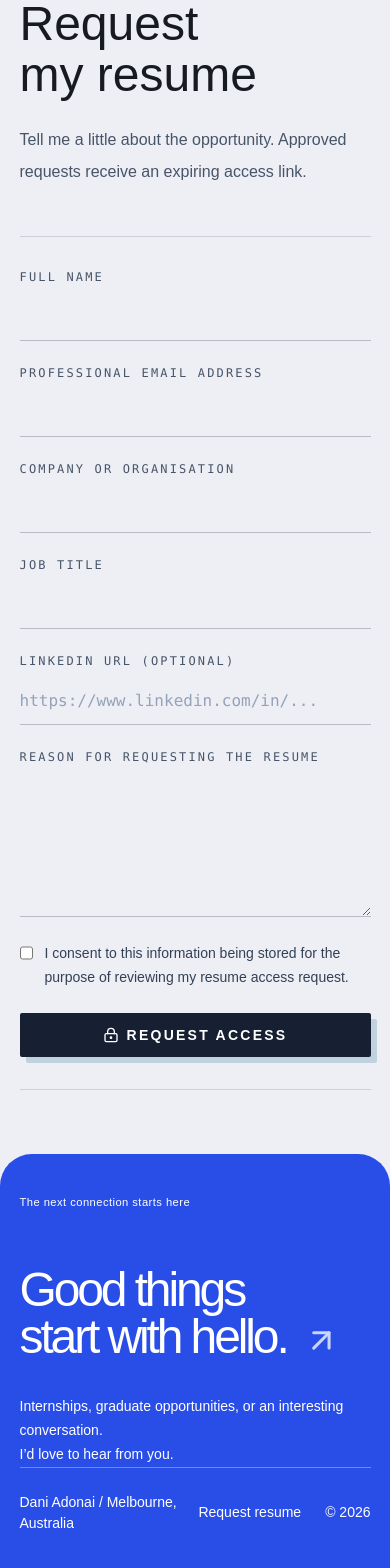
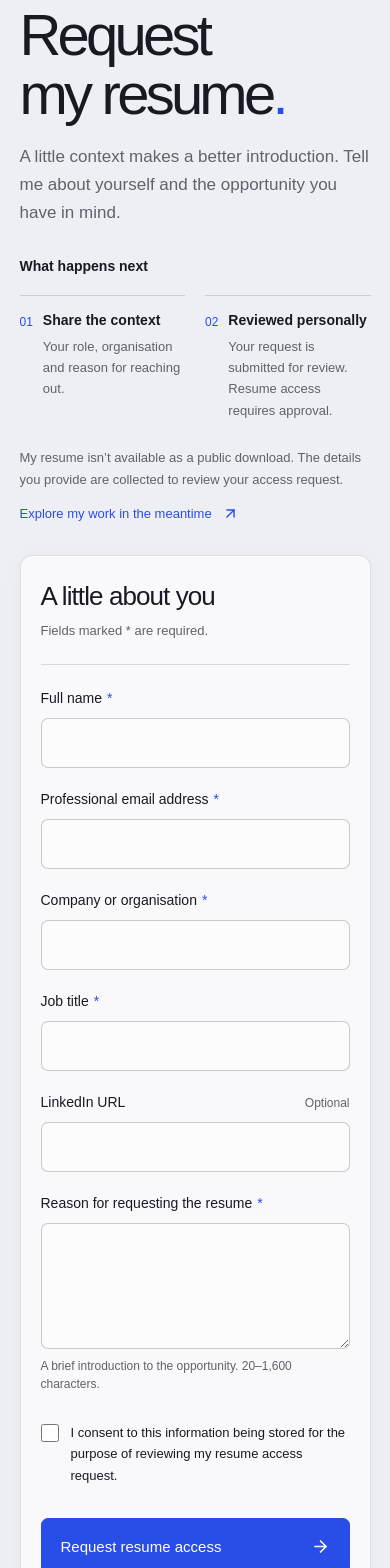
Before and after one commit to xcxcod/xcxcod.github.io, a Next.js app: page /resume in a window 390 px wide. Shown: the part 220-1788 px from the top of the page. Built offline with nearby package versions, Linux system fonts and the light colour scheme; no server answers.

Commit message:
feat: polish resume request layout and submission experience

```diff
--- a/src/app/resume/page.tsx
+++ b/src/app/resume/page.tsx
@@ -1,13 +1,27 @@
+import { ArrowUpRight, FileText } from "lucide-react";
 import { ResumeRequestForm } from "@/components/forms/resume-request-form";
-import { SectionHeading } from "@/components/ui/section-heading";
 
 export default function ResumePage() {
   return (
-    <section className="section-shell grid gap-12 py-16 sm:py-24 lg:grid-cols-[0.8fr_1.2fr]">
-      <SectionHeading eyebrow="Resume" title="Request my resume">
-        Tell me a little about the opportunity. Approved requests receive an expiring access link.
-      </SectionHeading>
-      <ResumeRequestForm />
+    <section className="resume-request-page" aria-labelledby="resume-title">
+      <div className="resume-page-caption"><span>Resume / A professional introduction</span><FileText size={18} aria-hidden="true" /></div>
+      <div className="resume-composition">
+        <div className="resume-introduction">
+          <p className="resume-eyebrow"><span /> Let’s explore an opportunity</p>
+          <h1 id="resume-title">Request<br />my resume<span>.</span></h1>
+          <p className="resume-lede">A little context makes a better introduction. Tell me about yourself and the opportunity you have in mind.</p>
+          <div className="resume-process">
+            <h2>What happens next</h2>
+            <ol>
+              <li><span>01</span><div><h3>Share the context</h3><p>Your role, organisation and reason for reaching out.</p></div></li>
+              <li><span>02</span><div><h3>Reviewed personally</h3><p>Your request is submitted for review. Resume access requires approval.</p></div></li>
+            </ol>
+          </div>
+          <p className="resume-private-note">My resume isn’t available as a public download. The details you provide are collected to review your access request.</p>
+          <a className="resume-work-link" href="/projects/">Explore my work in the meantime <ArrowUpRight size={17} aria-hidden="true" /></a>
+        </div>
+        <div className="resume-sheet"><ResumeRequestForm /></div>
+      </div>
     </section>
   );
 }
--- a/src/components/forms/resume-request-form.tsx
+++ b/src/components/forms/resume-request-form.tsx
@@ -1,45 +1,112 @@
 "use client";
 
-import { useState, useTransition } from "react";
-import { LockKeyhole } from "lucide-react";
+import { useEffect, useRef, useState, type FormEvent } from "react";
+import { ArrowRight, ArrowUpRight, Check, LoaderCircle, AlertCircle } from "lucide-react";
 import { createClientResumeRequest } from "@/services/client-message-service";
-import { Button } from "@/components/ui/button";
-import { FormInput, FormTextarea } from "@/components/ui/form-input";
+import { resumeRequestSchema } from "@/lib/validation";
+
+const fields = [
+  { name: "fullName", label: "Full name", autoComplete: "name", maxLength: 80 },
+  { name: "email", label: "Professional email address", autoComplete: "email", type: "email", maxLength: 120 },
+  { name: "organisation", label: "Company or organisation", autoComplete: "organization", maxLength: 120 },
+  { name: "jobTitle", label: "Job title", autoComplete: "organization-title", maxLength: 120 },
+  { name: "linkedinUrl", label: "LinkedIn URL", autoComplete: "url", type: "url", optional: true },
+  { name: "reason", label: "Reason for requesting the resume", autoComplete: "off", maxLength: 1600 },
+] as const;
+type FieldName = (typeof fields)[number]["name"] | "consent" | "website";
+type Errors = Partial<Record<FieldName, string>>;
 
 export function ResumeRequestForm() {
-  const [state, setState] = useState({ ok: false, message: "" });
-  const [pending, startTransition] = useTransition();
+  const [errors, setErrors] = useState<Errors>({});
+  const [pending, setPending] = useState(false);
+  const [success, setSuccess] = useState(false);
+  const [failure, setFailure] = useState("");
+  const inFlight = useRef(false);
+  const confirmation = useRef<HTMLDivElement>(null);
+  useEffect(() => { if (success) confirmation.current?.focus(); }, [success]);
 
-  function submit(formData: FormData) {
-    startTransition(async () => {
-      try {
-        await createClientResumeRequest(Object.fromEntries(formData.entries()) as never);
-        setState({ ok: true, message: "Your resume access request has been submitted for review." });
-      } catch (error) {
-        const message = error instanceof Error ? error.message : "The request could not be submitted. Check Firebase configuration and try again.";
-        setState({ ok: false, message });
-      }
-    });
+  function validateField(name: FieldName, value: string | boolean) {
+    const result = resumeRequestSchema.shape[name].safeParse(value);
+    setErrors(previous => ({ ...previous, [name]: result.success ? undefined : result.error.issues[0].message }));
   }
 
+  async function submit(event: FormEvent<HTMLFormElement>) {
+    event.preventDefault();
+    if (inFlight.current) return;
+    const data = new FormData(event.currentTarget);
+    const result = resumeRequestSchema.safeParse({
+      ...Object.fromEntries(data.entries()), consent: data.get("consent") === "true",
+    });
+    setFailure("");
+    if (!result.success) {
+      const next: Errors = {};
+      for (const issue of result.error.issues) {
+        const field = issue.path[0] as FieldName;
+        next[field] ??= issue.message;
+      }
+      setErrors(next);
+      const first = event.currentTarget.elements.namedItem(Object.keys(next)[0]);
+      if (first instanceof HTMLElement) first.focus();
+      return;
+    }
+    setErrors({});
+    inFlight.current = true;
+    setPending(true);
+    try {
+      await createClientResumeRequest(result.data);
+      setSuccess(true);
+    } catch {
+      setFailure("Your request couldn’t be submitted. Your details are still here — please try again.");
+    } finally {
+      inFlight.current = false;
+      setPending(false);
+    }
+  }
+
+  if (success) return (
+    <div className="resume-confirmation" ref={confirmation} tabIndex={-1} role="status">
+      <span className="resume-confirmation-icon"><Check size={28} aria-hidden="true" /></span>
+      <p className="resume-eyebrow">Introduction received</p>
+      <h2>Thank you for<br />reaching out.</h2>
+      <p>Your resume access request has been submitted for review. Submission does not grant immediate access.</p>
+      <a className="resume-submit" href="/projects/">Explore my work <ArrowUpRight size={19} aria-hidden="true" /></a>
+    </div>
+  );
+
   return (
-    <form action={submit} className="grid gap-6 border-y border-ink/15 py-8 dark:border-white/15">
+    <form onSubmit={submit} noValidate aria-busy={pending} className="resume-form">
+      <div className="resume-form-heading"><h2>A little about you</h2><p>Fields marked <span aria-hidden="true">*</span> are required.</p></div>
       <input type="text" name="website" tabIndex={-1} autoComplete="off" className="hidden" aria-hidden="true" />
-      <FormInput label="Full name" name="fullName" autoComplete="name" required />
-      <FormInput label="Professional email address" name="email" type="email" autoComplete="email" required />
-      <FormInput label="Company or organisation" name="organisation" required />
-      <FormInput label="Job title" name="jobTitle" required />
-      <FormInput label="LinkedIn URL (optional)" name="linkedinUrl" type="url" placeholder="https://www.linkedin.com/in/..." />
-      <FormTextarea label="Reason for requesting the resume" name="reason" required />
-      <label className="flex gap-3 text-sm leading-6 text-slate-700 dark:text-slate-200">
-        <input type="checkbox" name="consent" value="true" required className="mt-1 h-4 w-4 border-line text-accent focus:ring-accent" />
-        I consent to this information being stored for the purpose of reviewing my resume access request.
-      </label>
-      {state.message ? <p className={state.ok ? "text-sm text-evergreen dark:text-teal-300" : "text-sm text-red-700 dark:text-red-300"}>{state.message}</p> : null}
-      <Button type="submit" disabled={pending} className="w-full sm:w-fit">
-        <LockKeyhole size={16} className="mr-2" />
-        {pending ? "Submitting..." : "Request access"}
-      </Button>
+      {Object.values(errors).some(Boolean) && <p className="resume-feedback" role="alert"><AlertCircle size={17} aria-hidden="true" />Please check the highlighted fields below.</p>}
+      <fieldset className="resume-fields"><legend className="sr-only">Your professional details</legend>
+        {fields.map(field => {
+          const optional = "optional" in field && field.optional;
+          const id = `resume-${field.name}`;
+          const error = errors[field.name];
+          const hint = field.name === "reason" ? "A brief introduction to the opportunity. 20–1,600 characters." : undefined;
+          const shared = {
+            id, name: field.name, required: !optional, autoComplete: field.autoComplete,
+            maxLength: "maxLength" in field ? field.maxLength : undefined,
+            "aria-invalid": !!error,
+            "aria-describedby": [hint ? `${id}-hint` : "", error ? `${id}-error` : ""].filter(Boolean).join(" ") || undefined,
+            onBlur: (event: React.FocusEvent<HTMLInputElement | HTMLTextAreaElement>) => validateField(field.name, event.target.value),
+            onChange: (event: React.ChangeEvent<HTMLInputElement | HTMLTextAreaElement>) => { if (error) validateField(field.name, event.target.value); },
+          };
+          return <div className={`resume-field ${field.name === "linkedinUrl" || field.name === "reason" ? "resume-field-wide" : ""}`} key={field.name}>
+            <label htmlFor={id}>{field.label}{optional ? <span className="resume-optional">Optional</span> : <span className="resume-required" aria-hidden="true">*</span>}</label>
+            {field.name === "reason" ? <textarea {...shared} rows={4} /> : <input {...shared} type={"type" in field ? field.type : "text"} spellCheck={!("type" in field)} />}
+            {hint && <p id={`${id}-hint`} className="resume-field-hint">{hint}</p>}
+            {error && <p id={`${id}-error`} className="resume-field-error">{error}</p>}
+          </div>;
+        })}
+        <div className="resume-field-wide resume-consent-wrap">
+          <label className="resume-consent" htmlFor="resume-consent"><input id="resume-consent" type="checkbox" name="consent" value="true" required aria-invalid={!!errors.consent} aria-describedby={errors.consent ? "resume-consent-error" : undefined} onChange={event => validateField("consent", event.target.checked)} /><span>I consent to this information being stored for the purpose of reviewing my resume access request.</span></label>
+          {errors.consent && <p id="resume-consent-error" className="resume-field-error">{errors.consent}</p>}
+        </div>
+      </fieldset>
+      {failure && <p className="resume-feedback" role="alert"><AlertCircle size={19} aria-hidden="true" />{failure}</p>}
+      <button type="submit" className="resume-submit" disabled={pending}>{pending ? <><LoaderCircle className="resume-spinner" size={19} aria-hidden="true" />Submitting request…</> : <>Request resume access <ArrowRight size={19} aria-hidden="true" /></>}</button>
+      <p className="resume-submit-note" role={pending ? "status" : undefined}>{pending ? "Sending your details for review. Please keep this page open." : "A personal introduction. A considered review."}</p>
     </form>
   );
 }
```
Also changed, not shown: 2 other files (tests, documents, lock files or other folders).
